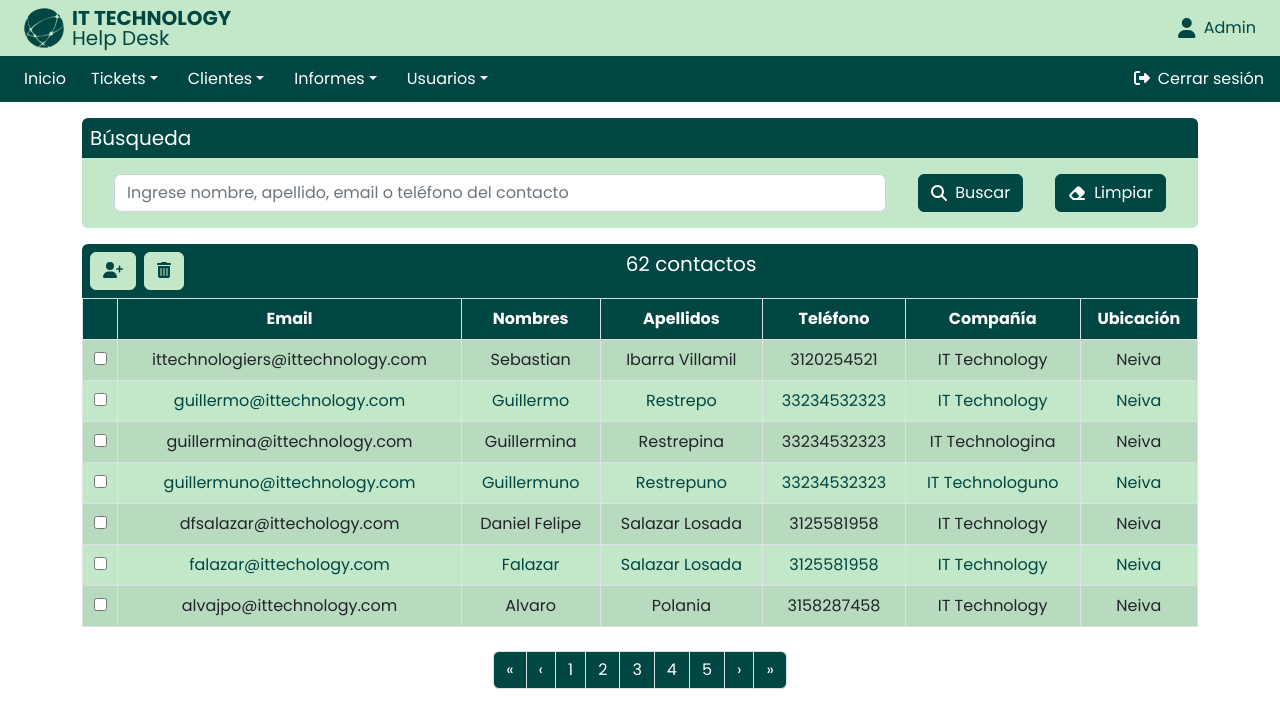
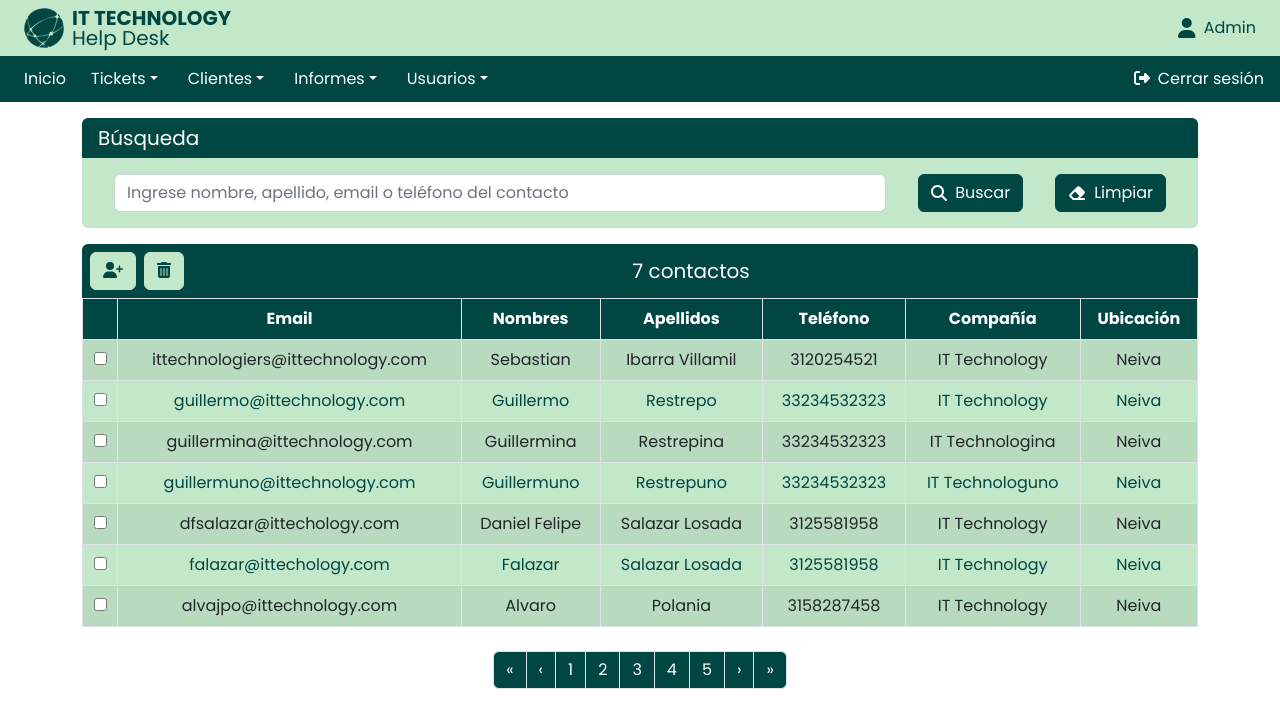
Before and after one commit to sebastianiv21/it-helpdesk, a React (Create React App) app in the folder client/: page /listado-clientes in a window 1280 px wide. Shown: the top 728 px of the page. Built offline with nearby package versions, Linux system fonts and the light colour scheme.

Commit message:
Agregado cantidad de registros en listado de clientes e informes

```diff
--- a/client/src/pages/ListadoClientes.jsx
+++ b/client/src/pages/ListadoClientes.jsx
@@ -30,7 +30,9 @@ const ListadoClientes = () => {
       <div>
         {/* <!--modulo busqueda--> */}
 
-        <h5 className='bg-primary text-white p-2 m-0 rounded-top'>Búsqueda</h5>
+        <h5 className='bg-primary text-white p-2 m-0 rounded-top ps-3'>
+          Búsqueda
+        </h5>
         <form className='bg-secondary rounded-bottom p-2 px-4 d-flex gap-3 justify-content-around'>
           <input
             type='text'
@@ -70,7 +72,9 @@ const ListadoClientes = () => {
               colorBtn='secondary'
               colorTxt='primary'
             />
-            <h5 className='text-white m-0 mx-auto'>62 contactos</h5>
+            <h5 className='text-white m-0 mx-auto align-self-center'>
+              {clientes.length} contactos
+            </h5>
           </div>
           {/* <table className="table table-hover table-bordered text-center"> */}
           <Table
--- a/client/src/pages/ListadoInformes.jsx
+++ b/client/src/pages/ListadoInformes.jsx
@@ -33,7 +33,7 @@ const ListadoInformes = () => {
             colorBtn='secondary'
             colorTxt='primary'
           />
-          <h5 className='text-white m-0 mx-auto'>34 informes</h5>
+          <h5 className='text-white m-0 mx-auto'>{informes.length} informes</h5>
         </div>
         <div className='p-0'>
           {/* <table className="table table-bordered table-hover text-center"> */}
```
